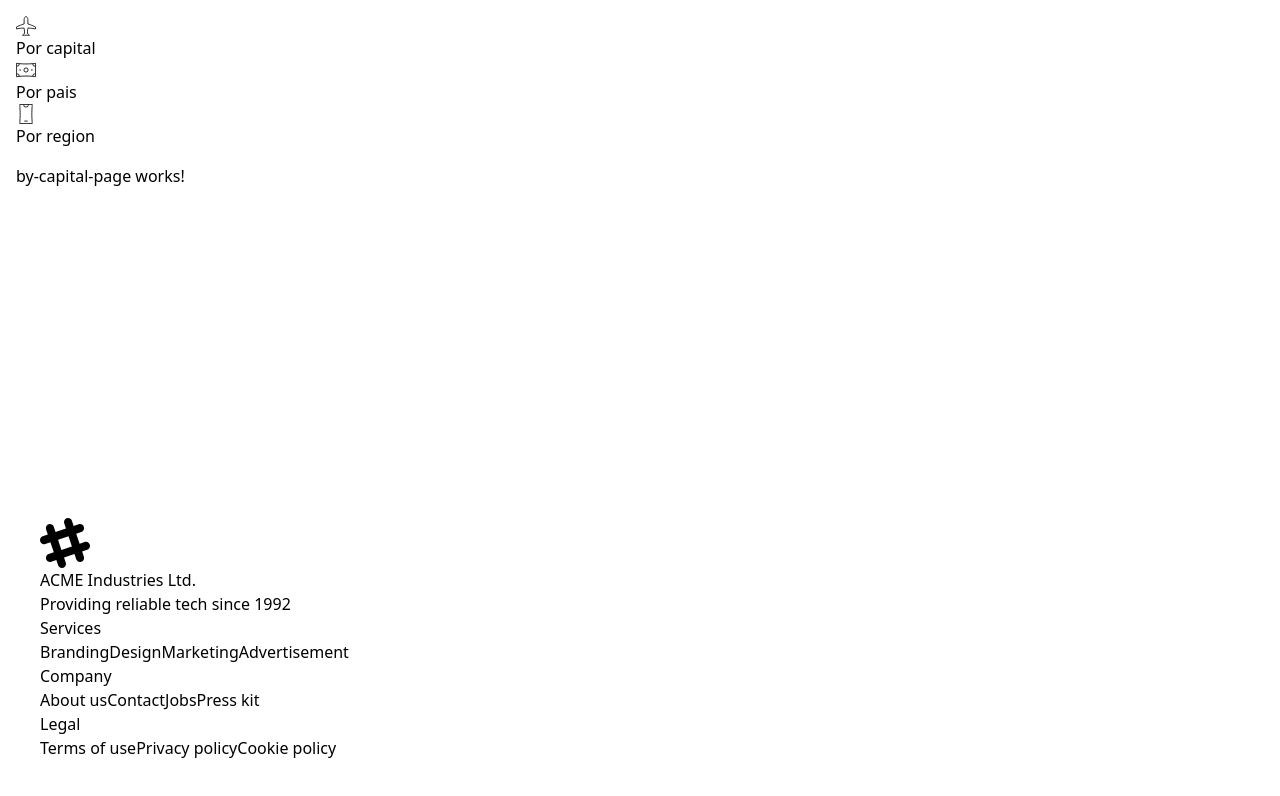
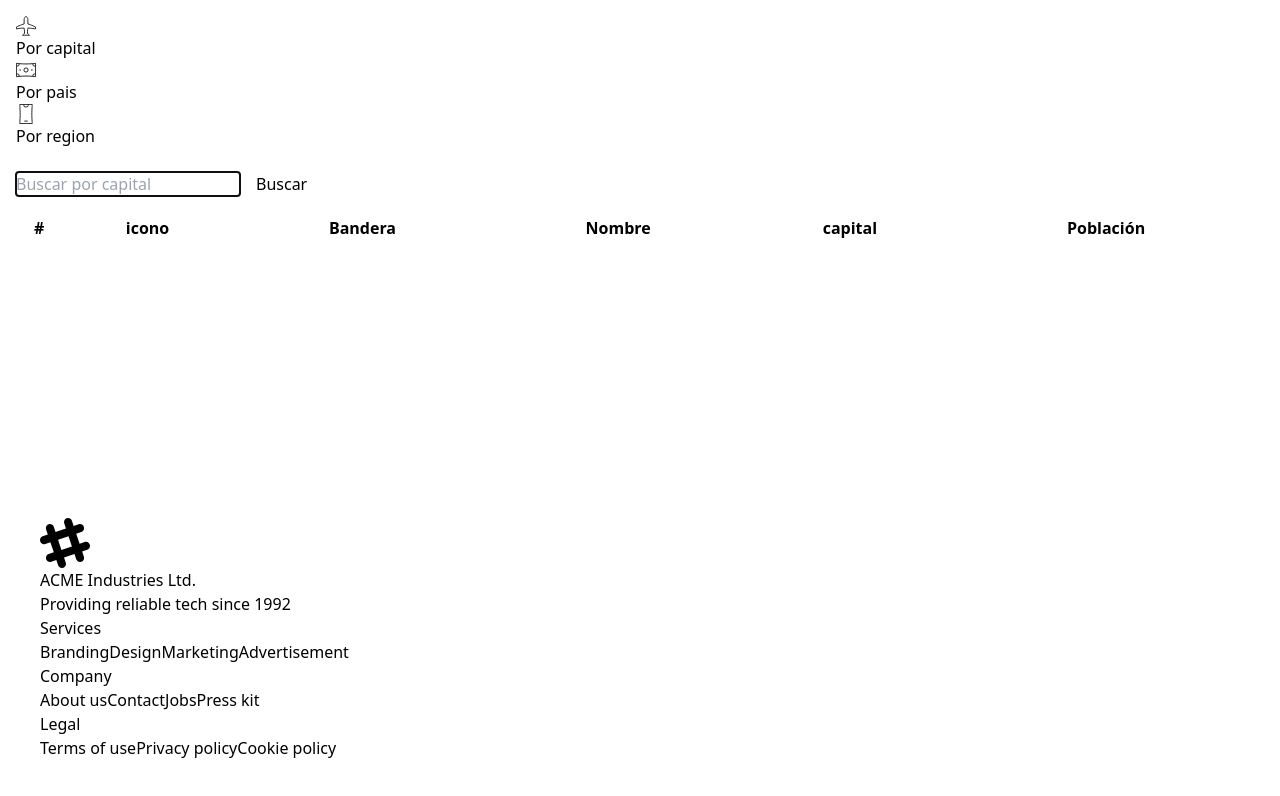
Before and after one commit to mello-999/Country-app, an Angular app: page /country/by-capital in a window 1280 px wide. Shown: the top 796 px of the page. Built offline with nearby package versions, Linux system fonts and the light colour scheme.

Commit message:
Cap.111-Tarea

```diff
--- a/src/app/country/pages/by-capital-page/by-capital-page.component.html
+++ b/src/app/country/pages/by-capital-page/by-capital-page.component.html
@@ -1 +1,38 @@
-<p>by-capital-page works!</p>
+<section class="flex flex-row gap-2 mt-2">
+
+<input
+type="text"
+class="input input-bordererd mr-2 w-56"
+placeholder="Buscar por capital"
+autofocus
+#txtSearch
+(Keyup.enter)="onSearch(txtSearch.value)"
+/>
+
+<button class="btn btn-primary"(click)="onSearch(txtSearch.value)">
+  Buscar
+</button>
+</section>
+
+
+
+
+
+<section class="mt-5">
+  <table class="table table-md mt-2 w-full">
+    <thead>
+      <tr>
+          <th>#</th>
+          <th>icono</th>
+          <th>Bandera</th>
+          <th>Nombre</th>
+          <th>capital</th>
+          <th>Población</th>
+          <th></th>
+      </tr>
+   </thead>
+    <tbody>
+      <tr></tr>
+   </tbody>
+  </table>
+</section>
--- a/src/app/country/pages/by-capital-page/by-capital-page.component.ts
+++ b/src/app/country/pages/by-capital-page/by-capital-page.component.ts
@@ -6,4 +6,9 @@ import {  Component } from '@angular/core';
   imports: [],
   templateUrl: './by-capital-page.component.html',
  })
-export class ByCapitalPageComponent { }
+export class ByCapitalPageComponent {
+  onSearch (value: string) {
+    console.log({value});
+  }
+
+}
```
